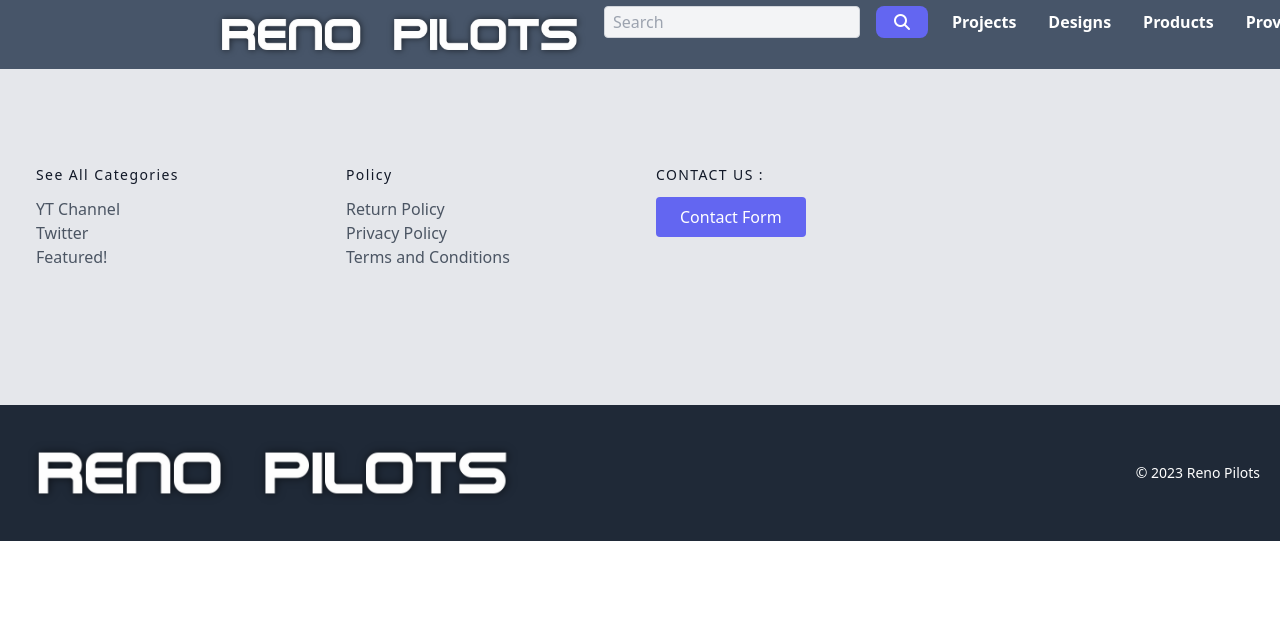
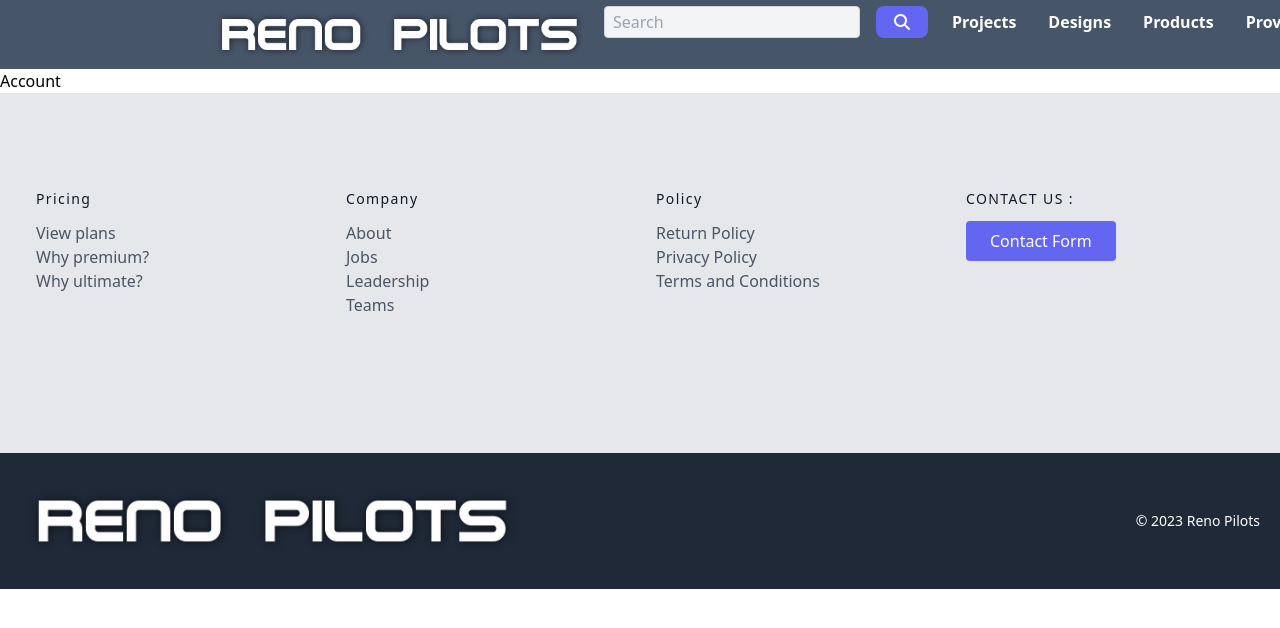
Before and after one commit to Syed-Haider-Shah/Personal-Website-Project, a React (Vite) app in the folder Client/: page /profile in a window 1280 px wide. Shown: the top 628 px of the page. Built offline with nearby package versions, Linux system fonts and the light colour scheme.

Commit message:
Footer Modified

```diff
--- a/Client/package.json
+++ b/Client/package.json
@@ -11,6 +11,7 @@
   },
   "dependencies": {
     "axios": "^1.5.0",
+    "flowbite": "^1.8.1",
     "js-cookie": "^3.0.5",
     "react": "^18.2.0",
     "react-dom": "^18.2.0",
--- a/Client/src/App.jsx
+++ b/Client/src/App.jsx
@@ -10,11 +10,13 @@
 import Footer from "./components/Footer";
 import Login from "./components/Login";
 import Signup from "./components/Signup";
-import Account from "./components/Account";
+import Profile from "./components/Profile";
+import Hello from "./components/Hello";
 
 function App() {
   const [cookieValue, setCookieValue] = useState(Cookies.get("email"));
 
+  //checks the status of cookies(whether logged in or not)
   useEffect(() => {
     const interval = setInterval(() => {
       const updatedCookieValue = Cookies.get("email");
@@ -37,10 +39,11 @@
             <Route path="/login" element={<Login />} />
           )}
           {cookieValue != undefined && (
-            <Route path="/login" element={<Account />} />
+            <Route path="/login" element={<Hello />} />
           )}
           <Route path="/signup" element={<Signup />} />
           <Route path="/" element={<Home />} />
+          <Route path="/profile" element={<Profile />} />
         </Routes>
         <Footer />
       </div>
--- a/Client/src/components/Footer.jsx
+++ b/Client/src/components/Footer.jsx
@@ -9,31 +9,49 @@
           <div className="flex flex-wrap md:text-left text-center order-first">
             <div className="lg:w-1/4 md:w-1/2 w-full px-4">
               <h2 className="title-font font-medium text-gray-900 tracking-widest text-sm mb-3">
-                See All Categories
+                Pricing
               </h2>
               <nav className="list-none mb-10">
                 <li>
-                  <a
-                    href="https://www.youtube.com/@techywebdev8393"
-                    className="text-gray-600 hover:text-gray-800"
-                  >
-                    YT Channel
+                  <a href="" className="text-gray-600 hover:text-gray-800">
+                    View plans
                   </a>
                 </li>
                 <li>
-                  <a
-                    href="https://www.youtube.com/@techywebdev8393"
-                    className="text-gray-600 hover:text-gray-800"
-                  >
-                    Twitter
+                  <a href="" className="text-gray-600 hover:text-gray-800">
+                    Why premium?
                   </a>
                 </li>
                 <li>
-                  <a
-                    href="https://www.youtube.com/@techywebdev8393"
-                    className="text-gray-600 hover:text-gray-800"
-                  >
-                    Featured!
+                  <a href="" className="text-gray-600 hover:text-gray-800">
+                    Why ultimate?
+                  </a>
+                </li>
+              </nav>
+            </div>
+            <div className="lg:w-1/4 md:w-1/2 w-full px-4">
+              <h2 className="title-font font-medium text-gray-900 tracking-widest text-sm mb-3">
+                Company
+              </h2>
+              <nav className="list-none mb-10">
+                <li>
+                  <a href="" className="text-gray-600 hover:text-gray-800">
+                    About
+                  </a>
+                </li>
+                <li>
+                  <a href="" className="text-gray-600 hover:text-gray-800">
+                    Jobs
+                  </a>
+                </li>
+                <li>
+                  <a href="" className="text-gray-600 hover:text-gray-800">
+                    Leadership
+                  </a>
+                </li>
+                <li>
+                  <a href="" className="text-gray-600 hover:text-gray-800">
+                    Teams
                   </a>
                 </li>
               </nav>
--- /dev/null
+++ b/Client/src/components/Hello.jsx
@@ -0,0 +1,7 @@
+export default function Hello() {
+  return (
+    <>
+      <h1>helloPAGE</h1>
+    </>
+  );
+}
--- a/Client/src/components/Login.jsx
+++ b/Client/src/components/Login.jsx
@@ -10,6 +10,7 @@
 
   //this is only a temporary storage so it can be trasported to server
   const [formData, setFormData] = useState({
+    name: "",
     email: "",
     password: "",
   });
@@ -29,6 +30,7 @@
           .then((res) => {
             if (res.data == "loginPass") {
               Cookies.set("email", formData.email, { expires: 7 }); //generating cookies
+              Cookies.set("name", formData.name, { expires: 7 });
               toast.success("Successfully Logged in");
             } else if (res.data == "nouser") {
               toast.error("This email is not registered");
--- a/Client/src/components/NavbarLog.jsx
+++ b/Client/src/components/NavbarLog.jsx
@@ -1,6 +1,8 @@
 import { useEffect, useState } from "react";
 import { Ripple, Dropdown, initTE } from "tw-elements";
 import { Link } from "react-router-dom";
+import Cookies from "js-cookie";
+import axios from "axios";
 
 export default function Navbar() {
   //Used to initialise tailwind elements
@@ -8,10 +10,36 @@
     initTE({ Ripple, Dropdown });
   }, []);
 
+  const [cookieValue, setCookieValue] = useState(Cookies.get("email"));
+  const [name, setName] = useState("");
+
+  const submit = async (e) => {
+    e.preventDefault();
+    try {
+      await axios
+        .post("http://127.0.0.1:8000/account", {
+          cookieValue,
+        })
+        .then((res) => {
+          setName(res.data);
+        })
+        .catch(() => {});
+    } catch (e) {
+      console.log(e);
+    }
+  };
+  useEffect(() => {
+    submit();
+  }, [cookieValue]);
+
   const [showMenu, setShowMenu] = useState(false); //for responsiveness ie phone display
   //just to toggle on and off
   const toggle = () => {
     setShowMenu(!showMenu);
+  };
+
+  const logOut = () => {
+    Cookies.remove("email");
   };
   return (
     <div className="sticky top-0 z-50">
@@ -206,14 +234,14 @@
           <Link className="cursor-pointer block px-2 py-1 text-white font-semibold rounded hover:bg-gray-700  md:ml-4">
             <i className="fa-solid fa-cart-shopping "></i>
           </Link>
-          <Link
+          <h1
             data-te-dropdown-toggle-ref
             aria-expanded="false"
             id="dropdownMenuButton"
-            className="block px-2 py-1 text-white font-semibold rounded hover:bg-gray-700 md:ml-4"
+            className=" cursor-pointer block px-2 py-1 text-white font-semibold rounded hover:bg-gray-700 md:ml-4"
           >
-            Name
-          </Link>
+            {name}
+          </h1>
           <ul
             data-te-dropdown-menu-ref
             aria-labelledby="dropdownMenuButton"
@@ -221,7 +249,7 @@
           >
             <Link
               className=" cursor-pointer block text-gray-700 hover:text-white font-semibold rounded hover:bg-indigo-500 md:py-4 md:px-4"
-              to={"/"}
+              to={"/profile"}
             >
               Profile
             </Link>
@@ -231,12 +259,12 @@
             >
               Orders
             </Link>
-            <Link
+            <button
               className="cursor-pointer block px-2 py-1 text-gray-700 hover:text-white font-semibold rounded hover:bg-indigo-500 md:py-4 md:px-4"
-              to={"/"}
+              onClick={logOut}
             >
               Log Out
-            </Link>
+            </button>
           </ul>
         </nav>
       </header>
--- a/Client/src/components/Account.jsx
+++ b/Client/src/components/Profile.jsx
@@ -1,4 +1,4 @@
-export default function Account() {
+export default function Profile() {
   return (
     <>
       <h1>Account</h1>
```
Also changed, not shown: Client/src/components/Cart.jsx (added), Client/src/components/StartHere.jsx (added), 2 other files (tests, documents, lock files or other folders).
